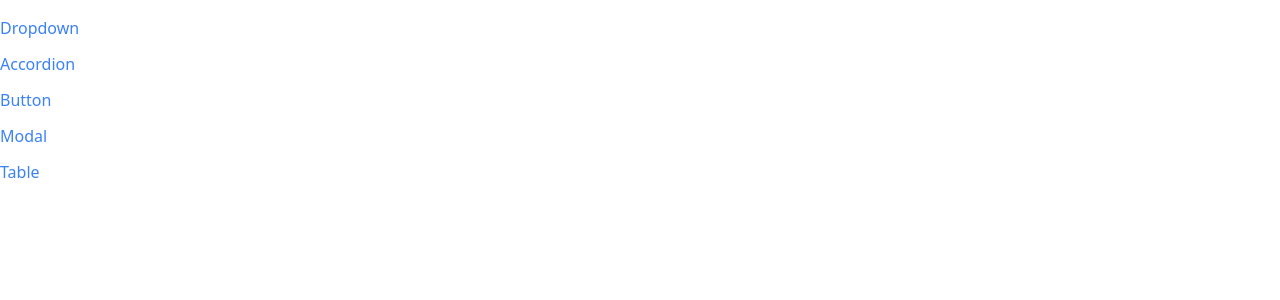
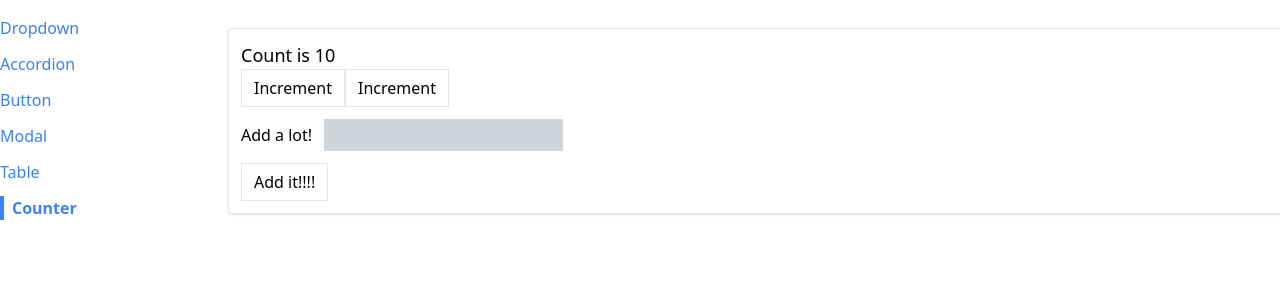
Before and after one commit to kirbeee/react_course, a React (Create React App) app in the folder section10-routing-system/comps/: page /counter in a window 1280 px wide. Shown: the top 300 px of the page. Built offline with nearby package versions, Linux system fonts and the light colour scheme.

Commit message:
finish counter page function

```diff
--- a/section10-routing-system/comps/src/App.js
+++ b/section10-routing-system/comps/src/App.js
@@ -5,6 +5,8 @@ import DropdownPage from "./pages/DropdownPage";
 import ButtonPage from "./pages/ButtonPage";
 import ModalPage from "./pages/ModalPage";
 import TablePage from "./pages/TablePage";
+import CounterPage from "./pages/CounterPage";
+
 
 function App(){
   return (
@@ -26,6 +28,9 @@ function App(){
           <Route path="/table">
             <TablePage/>
             </Route>
+            <Route path="/counter">
+                <CounterPage initialCount={10}/>
+            </Route>
       </div>
       </div>)
 }
--- a/section10-routing-system/comps/src/components/Sidebar.js
+++ b/section10-routing-system/comps/src/components/Sidebar.js
@@ -6,7 +6,8 @@ function Sidebar(){
         { label: 'Accordion', path: '/accordion'},
         { label: "Button", path: "/button" },
         { label: "Modal", path: "/modal" } ,
-        { label: "Table", path: "/table" }
+        { label: "Table", path: "/table" },
+        { label: "Counter", path: "/counter" },
     ]
 
     const renderedLinks = links.map((link) => {
--- a/section10-routing-system/comps/src/components/SortableTable.js
+++ b/section10-routing-system/comps/src/components/SortableTable.js
@@ -1,37 +1,13 @@
-import { useState } from "react";
 import Table from "./Table";
 import { GoArrowSmallUp, GoArrowSmallDown} from "react-icons/go";
+import useSort from "../hooks/use-sort";
 
 function SortableTable({data ,config, keyFn }) {
-    const [sortOrder, setSortOrder] = useState(null);
-    const [sortBy, setSortBy] = useState(null);
-
-    const handleClick = (label) => {
-        switch (sortOrder) {
-            case sortBy && label !== sortBy:
-                setSortOrder('asc');
-                setSortBy(label);
-                break;
-            case 'asc':
-                setSortOrder('desc');
-                setSortBy(label);
-                break;
-            case 'desc':
-                setSortOrder(null);
-                setSortBy(null);
-                break;
-            case null:
-                setSortOrder('asc');
-                setSortBy(label);
-                break;
-        }
-
-    }
-
+    const {sortedData,setSortColumn, sortBy,sortOrder}=useSort(data,config);
     const updatedConfig = config.map((column) => {
         return (column.sortValue) ? {
             ...column,
-            header: () => <th className="cursor-pointer hover:bg-gray-100" onClick={()=>handleClick(column.label)}>
+            header: () => <th className="cursor-pointer hover:bg-gray-100" onClick={()=>setSortColumn(column.label)}>
                 <div className="flex items-center">
                 {getIcon(column.label, sortBy, sortOrder)}
                 {column.label}
@@ -39,23 +15,6 @@ function SortableTable({data ,config, keyFn }) {
             </th>
         } : column
     })
-
-    let sortedData = data;
-    if (sortOrder && sortBy) {
-        const {sortValue} = config.find((column) => column.label === sortBy)
-        sortedData = [...data].sort((a, b) => {
-            const valueA = sortValue(a);
-            const valueB = sortValue(b);
-
-            const reverseOrder = (sortOrder === 'asc') ? 1 : -1;
-
-            if (typeof valueA === 'string') {
-                return valueA.localeCompare(valueB) * reverseOrder;
-            }else{
-                return (valueA - valueB) * reverseOrder;
-            }
-        })
-    }
 
     return <Table keyFn={keyFn} data={sortedData} config={updatedConfig}/>
 }
--- /dev/null
+++ b/section10-routing-system/comps/src/hooks/use-counter.js
@@ -0,0 +1,17 @@
+import {useEffect, useState} from "react";
+
+function useCounter (initialCount) {
+    const [count, setCount] = useState(initialCount);
+
+    useEffect(() => {
+        console.log(count)
+    }, [count]);
+
+    const handleClick = () => {
+        setCount((prevCount) => prevCount + 1);
+    }
+
+    return {count, increment: handleClick};
+}
+
+export default useCounter;
--- /dev/null
+++ b/section10-routing-system/comps/src/hooks/use-sort.js
@@ -0,0 +1,48 @@
+import {useState} from "react";
+
+function useSort(data, config) {
+    const [sortOrder, setSortOrder] = useState(null);
+    const [sortBy, setSortBy] = useState(null);
+    const handleClick = (label) => {
+        switch (sortOrder) {
+            case sortBy && label !== sortBy:
+                setSortOrder('asc');
+                setSortBy(label);
+                break;
+            case 'asc':
+                setSortOrder('desc');
+                setSortBy(label);
+                break;
+            case 'desc':
+                setSortOrder(null);
+                setSortBy(null);
+                break;
+            case null:
+                setSortOrder('asc');
+                setSortBy(label);
+                break;
+                default:
+                    break;
+        }
+
+    }
+    let sortedData = data;
+    if (sortOrder && sortBy) {
+        const {sortValue} = config.find((column) => column.label === sortBy)
+        sortedData = [...data].sort((a, b) => {
+            const valueA = sortValue(a);
+            const valueB = sortValue(b);
+
+            const reverseOrder = (sortOrder === 'asc') ? 1 : -1;
+
+            if (typeof valueA === 'string') {
+                return valueA.localeCompare(valueB) * reverseOrder;
+            }else{
+                return (valueA - valueB) * reverseOrder;
+            }
+        })
+    }
+    return {sortedData, setSortColumn: handleClick, sortOrder, sortBy};
+}
+
+export default useSort;
--- /dev/null
+++ b/section10-routing-system/comps/src/pages/CounterPage.js
@@ -0,0 +1,49 @@
+import Button from "../components/Button";
+import {useState} from "react";
+import Panel from "../components/Panel";
+
+function CounterPage( {initialCount = 0} ) {
+    const [count, setCount] = useState(initialCount)
+    const [valueToAdd, setValueToAdd] = useState(0);
+    const increment = () =>{
+        setCount(count + 1)
+    }
+    const decrement = ()=>{
+        setCount(count - 1)
+    }
+
+    const handleChange = (event) =>{
+        const value = parseInt(event.target.value)||0;
+        setValueToAdd(value);
+        console.log(value);
+    }
+
+    const handleSubmit = (event) =>{
+        event.preventDefault();
+        setCount(count + valueToAdd);
+        setValueToAdd(0)
+    }
+
+    return (
+        <Panel className="m-3">
+            <h1 className="text-lg">Count is {count} </h1>
+            <div className="flex flex-row">
+            <Button onClick={increment} >Increment</Button>
+            <Button onClick={decrement} >Increment</Button>
+            </div>
+
+            <form onSubmit={handleSubmit}>
+                <label>Add a lot!</label>
+                <input
+                    value={valueToAdd || ""}
+                    onChange={handleChange}
+                    type="number"
+                    className="p-1 m-3 bg-gray-300"/>
+                <Button>Add it!!!!</Button>
+            </form>
+        </Panel>
+    )
+
+}
+
+export default CounterPage;
```
